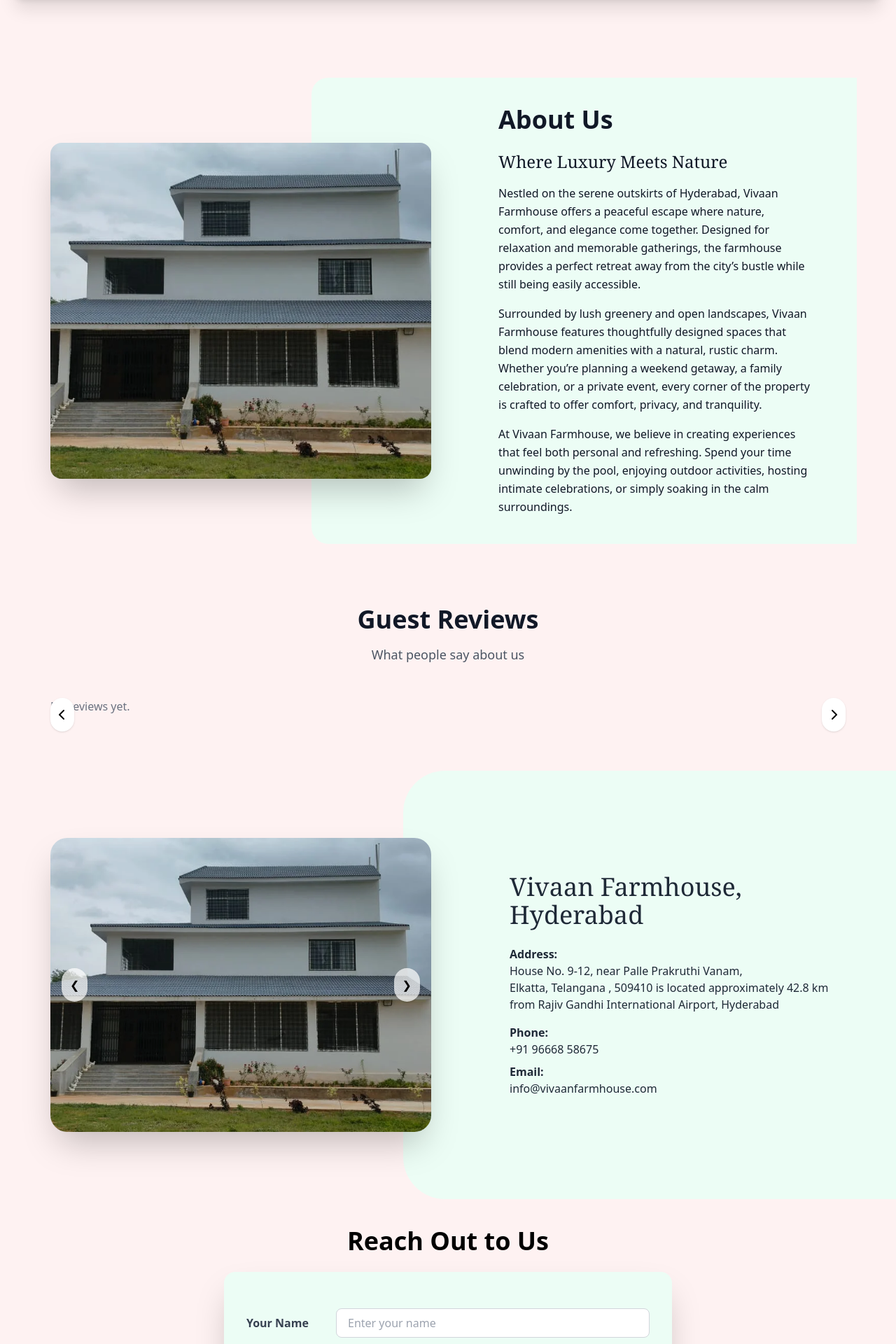
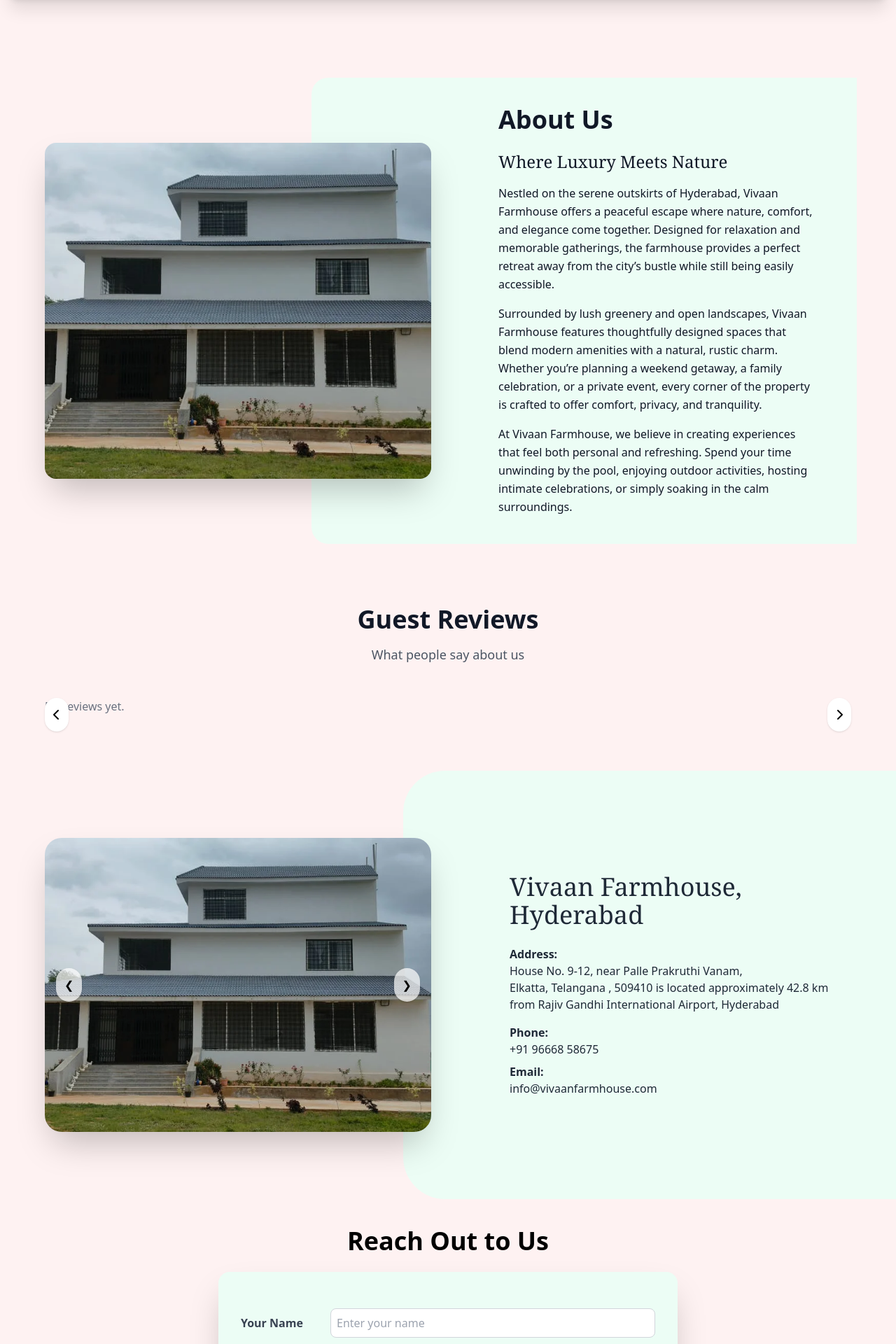
Before and after one commit to Anusha-muraboina/vivaan_formhouse, a Django app: page / in a window 1280 px wide. Shown: the part 2737-4657 px from the top of the page at 70% size. Run offline with Django 4.2, Linux system fonts and the light colour scheme; data that the repository does not hold is empty; some libraries are stand-ins or nearby versions.

Commit message:
updated  the padding
updated  the padding

```diff
--- a/templates/resort/home.html
+++ b/templates/resort/home.html
@@ -78,8 +78,8 @@
 
 
 <!-- Featured Rooms -->
-<section id="rooms" class="md:py-14 py-4 md:px-14 px-4 ">
-    <div class=" px-4">
+<section id="rooms" class="md:py-14 py-4 md:px-14 px-2 ">
+    <div class=" px-2">
         <div class="text-center mb-12">
             <h2 class="text-4xl md:text-5xl font-bold text-gray-800 section-title mb-4">Our Farmhouse</h2>
             <p class="text-gray-600 text-lg max-w-2xl mx-auto">
@@ -126,7 +126,7 @@
 </section>
 <!-- Amenities -->
  <section id="amenities" class="py-4 md:py-8 text-gray-900">
-    <div class="max-w-7xl mx-auto px-4">
+    <div class="max-w-7xl mx-auto px-2">
 
         <!-- Heading -->
         <div class="text-center mb-12">
@@ -183,7 +183,7 @@
 </section>
 
 <!-- Gallery Section -->
-<section id="gallery" class="md:py-14 py-4  md:px-14 px-4 scroll-mt-20">
+<section id="gallery" class="md:py-14 py-4  md:px-14 px-2 scroll-mt-20">
     <div class=" px-4">
         <div class="text-center mb-16">
             <h2 class="text-4xl font-bold text-gay-900 section-title mb-4">Sights and Stories</h2>
@@ -219,7 +219,7 @@
 
 
  <section class="py-10 md:py-20" id="location">
-  <div class="mx-auto px-4">
+  <div class="mx-auto px-2">
 
     <!-- Heading -->
     <div class="text-center mb-12">
@@ -249,8 +249,8 @@
   </div>
 </section>
 
-<section id="about" class="md:py-8 py-4 md:px-14 px-4 scroll-mt-20 relative overflow-hidden">
-    <div class=" px-4 relative">
+<section id="about" class="md:py-8 py-4 md:px-14 px-2 scroll-mt-20 relative overflow-hidden">
+    <div class=" px-2 relative">
 
 
         <div class="absolute top-0 right-0 h-full w-full md:w-2/3 bg-emerald-50
@@ -268,7 +268,7 @@
             </div>
 
 
-            <div class="text-gray-900 px-4 md:px-12  py-4 md:py-10">
+            <div class="text-gray-900 px-2 md:px-12  py-4 md:py-10">
 
                 <h2 class="text-4xl font-bold mb-6">
                     About Us
@@ -322,8 +322,8 @@
 </style>
 
 <!-- Review Section -->
-<section id="reviews" class="py-8 md:py-14 md:px-14 px-4 scroll-mt-20 ">
-    <div class=" px-4">
+<section id="reviews" class="py-8 md:py-14 md:px-14 px-2 scroll-mt-20 ">
+    <div class=" px-2">
         <div class="text-center mb-12">
             <h2 class="text-4xl font-bold text-gray-900 section-title mb-4">Guest Reviews</h2>
             <p class="text-gray-600 text-lg">What people say about us</p>
@@ -386,8 +386,8 @@
 
 
 
-<section class="relative py-8 md:py-24 md:px-14 px-4  overflow-hidden">
-  <div class=" px-4 relative z-10">
+<section class="relative py-8 md:py-24 md:px-14 px-2  overflow-hidden">
+  <div class=" px-2 relative z-10">
 
     <div class="relative grid grid-cols-1 lg:grid-cols-2 gap-12 items-center">
 
@@ -454,7 +454,7 @@
 {% endif %}
 
 <section id="contact" class=" py-4 md:py-10 ">
-  <div class="container mx-auto px-4 max-w-2xl">
+  <div class="container mx-auto px-2 max-w-2xl">
 
     <h2 class="text-4xl font-bold text-center mb-6">Reach Out to Us</h2>
 
@@ -466,35 +466,35 @@
         <div class="flex items-center">
           <label class="w-32 font-semibold text-gray-700">Your Name</label>
           <input type="text" name="name" placeholder="Enter your name"
-                 class="flex-1 border border-gray-300 px-4 py-2 rounded-lg focus:outline-none focus:ring-2 focus:ring-emerald-600"
+                 class="flex-1 border border-gray-300 px-2 py-2 rounded-lg focus:outline-none focus:ring-2 focus:ring-emerald-600"
                  required>
         </div>
 
         <div class="flex items-center">
           <label class="w-32 font-semibold text-gray-700">Email</label>
           <input type="email" name="email" placeholder="Enter your email"
-                 class="flex-1 border border-gray-300 px-4 py-2 rounded-lg focus:outline-none focus:ring-2 focus:ring-emerald-600"
+                 class="flex-1 border border-gray-300 px-2 py-2 rounded-lg focus:outline-none focus:ring-2 focus:ring-emerald-600"
                  required>
         </div>
 
         <div class="flex items-center">
           <label class="w-32 font-semibold text-gray-700">Phone</label>
           <input type="text" name="phone" placeholder="Enter your phone"
-                 class="flex-1 border border-gray-300 px-4 py-2 rounded-lg focus:outline-none focus:ring-2 focus:ring-emerald-600"
+                 class="flex-1 border border-gray-300 px-2 py-2 rounded-lg focus:outline-none focus:ring-2 focus:ring-emerald-600"
                  required>
         </div>
 
         <div class="flex items-center">
           <label class="w-32 font-semibold text-gray-700">Subject</label>
           <input type="text" name="subject" placeholder="Subject"
-                 class="flex-1 border border-gray-300 px-4 py-2 rounded-lg focus:outline-none focus:ring-2 focus:ring-emerald-600"
+                 class="flex-1 border border-gray-300 px-2 py-2 rounded-lg focus:outline-none focus:ring-2 focus:ring-emerald-600"
                  required>
         </div>
 
         <div class="flex items-start">
           <label class="w-32 mt-2 font-semibold text-gray-700">Message</label>
           <textarea name="message" rows="4" placeholder="Write your message..."
-                    class="flex-1 border border-gray-300 px-4 py-2 rounded-lg resize-none focus:outline-none focus:ring-2 focus:ring-emerald-600"
+                    class="flex-1 border border-gray-300 px-2 py-2 rounded-lg resize-none focus:outline-none focus:ring-2 focus:ring-emerald-600"
                     required></textarea>
         </div>
 
@@ -510,7 +510,7 @@
 </section>
 
 
-  <div class="container mx-auto px-4 ">
+  <div class="container mx-auto px-2 ">
 
       <!-- Card -->
       <div class=" p-10 space-y-12">
```
